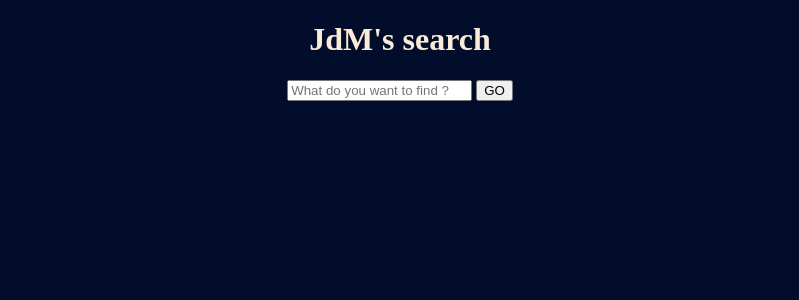
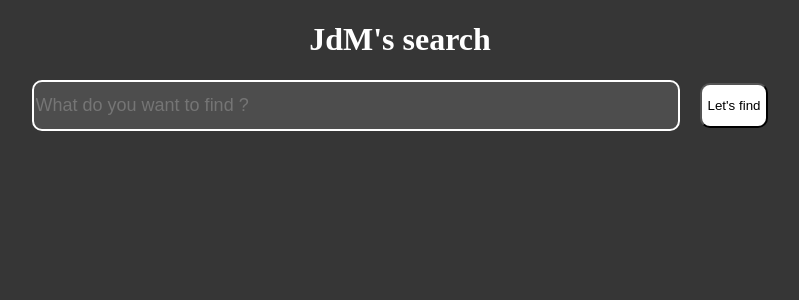
Before and after one commit to asterjdm/Cosmos-Search, a Flask app: page / in a window 1280 px wide. Shown: the top 300 px of the page, without its empty margins (240-1039 px from the left). Run offline with Flask 3, Linux system fonts and the light colour scheme.

Commit message:
better form css

```diff
--- a/app.py
+++ b/app.py
@@ -5,7 +5,7 @@ app = Flask(__name__)
 
 @app.route("/", methods=["GET"])
 def index():
-    return render_template("index.html")
+    return render_template("index.html", query="")
 
 
 @app.route("/search/", methods=["GET"])
@@ -13,7 +13,7 @@ def search():
     query = request.args.get('query')
     if query:
         results = google_search(query)
-        return render_template("index.html", results = results)
+        return render_template("index.html", results = results, query = query)
 
     else:
         return redirect(url_for('index'))
--- a/static/style/style.css
+++ b/static/style/style.css
@@ -1,36 +1,68 @@
-body{
-    background-color: rgb(2, 13, 44);
-    color: antiquewhite;
+body {
+    background-color: rgb(54, 54, 54);
+    color: rgb(255, 255, 255);
     margin: 0 auto;
     display: flex;
     flex-direction: column;
     justify-content: center;
     align-items: center;
+
+}
+
+.results {
     padding: 0 3vw;
 }
 
-.results{
-    padding: 10px;
+.homeA{
+    text-decoration: none;
+    color: rgb(255, 255, 255);
 }
 
-.searchresult{
-    height: 2.6em;
-    overflow-y: hidden;
-    overflow-x: hidden;
+.searchInput{
+    width: 50%;
+    height: 45px;
+    border-radius: 10px;
+    background-color: #4d4d4d;
+    border-style: solid;
+    border-color: rgb(255, 255, 255);
+    color: aliceblue;
+    font-size: large;
+}
 
+.searchButton{
+    height: 45px;
+    background-color: rgb(255, 255, 255);
+    margin-left: 20px;
+    border-radius: 10px;
+}
 
+.searchForm{
+    width: 100%;
+    display: flex;
+    justify-content: center;
+    align-items: center;
+    margin-bottom: 50px;
+}
 
-    width: 80em;
-    background-color: #172135;
+.searchresult {
+    max-width: 80rem;
+    background-color: #4d4d4d;
     border-radius: 50px;
     text-align: center;
-
-    height: fit-content;
     padding: 5px;
     margin-bottom: 1em;
 }
 
-.resultA{
+.resultA {
     color: aliceblue;
     text-decoration: none;
 }
+
+/* Styles for responsive design */
+
+@media screen and (max-width: 768px) {
+    /* Adjust the styles for smaller screens */
+    .searchresult {
+        max-width: 90vw;
+    }
+}
--- a/templates/index.html
+++ b/templates/index.html
@@ -8,10 +8,12 @@
     <title>JdM's Search</title>
 </head>
 <body>
-    <h1>JdM's search</h1>
-    <form method="get" action="/search/">
-        <input placeholder="What do you want to find ?" type="text" name="query">
-        <button type="submit">GO</button>
+    <a class="homeA" href="/">
+        <h1>JdM's search</h1>
+    </a>
+    <form method="get" action="/search/" class="searchForm">
+        <input placeholder="What do you want to find ?" value="{{query}}" class="searchInput" type="text" name="query">
+        <button class="searchButton" type="submit">Let's find</button>
     </form>
     <div class="results">
         {% for result in results %}
```
